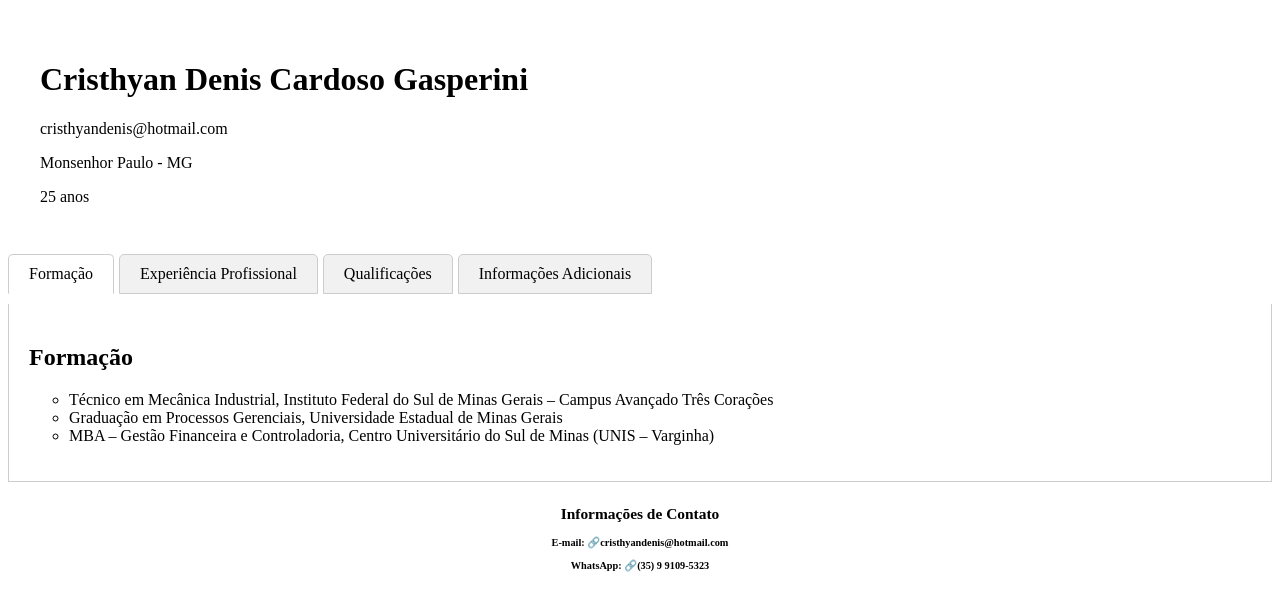
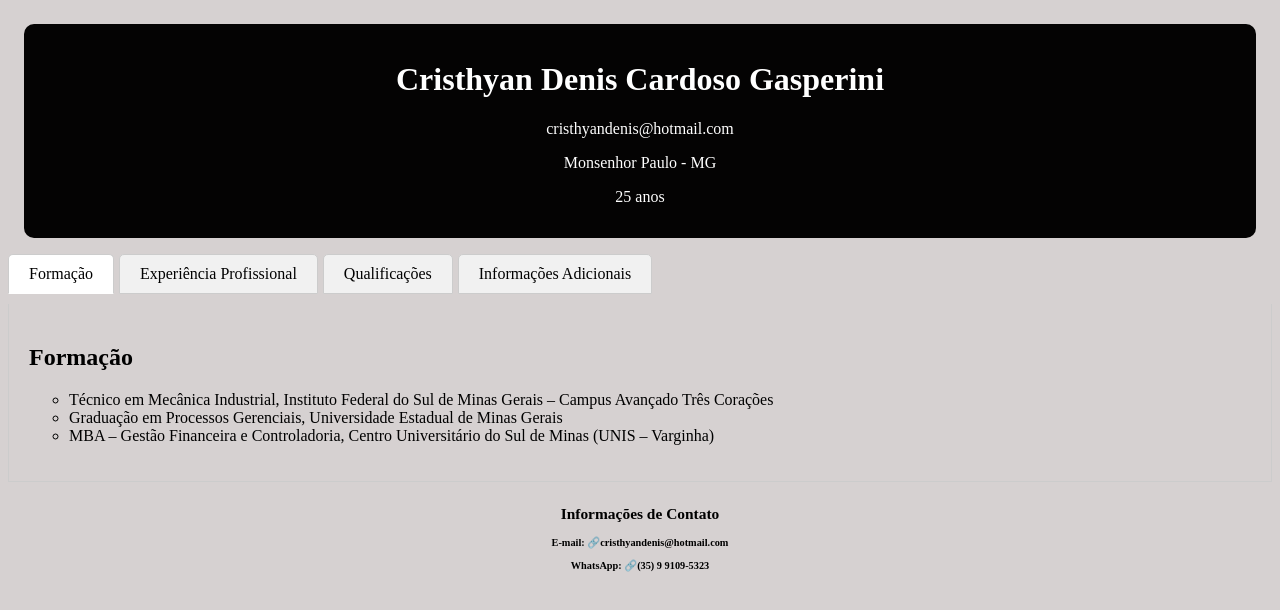
Before and after one commit to N05f347u5/cristhyandenis, a plain HTML site: page index.html in a window 1280 px wide. Drawn offline with Linux system fonts and the light colour scheme.

Commit message:
Atualização de Estilo

```diff
--- a/index.html
+++ b/index.html
@@ -9,7 +9,7 @@
 <body>
     <header>
         <h1>Cristhyan Denis Cardoso Gasperini</h1>
-        <p><a href="mailto:cristhyandenis@hotmail.com">cristhyandenis@hotmail.com</a></p>
+        <p><a href="mailto:cristhyandenis@hotmail.com" id="linkca">cristhyandenis@hotmail.com</a></p>
         <p>Monsenhor Paulo - MG</p>
         <p id="age">25 anos</p>
     </header>
--- a/style.css
+++ b/style.css
@@ -7,7 +7,7 @@
     flex-direction: column;
     min-height: 100vh;
     flex: 1;
-    opacity: ;
+    background-color: rgba(199, 193, 193, 0.729);
 
 }
 html {
@@ -18,10 +18,12 @@ html {
 
 }
 header{
-    background-color: rgba(255, 255, 255, 0.396);
+    background-color: rgb(4, 3, 3);
     padding: 1em;
     margin: 1em;
     border-radius: 10px;
+    color: white;
+    text-align: center;
 }
 footer {
     text-align: center;
@@ -30,6 +32,9 @@ footer {
     font-size: 10.3px;
     padding: 1em;
 
+}
+#linkca{
+    color: white;
 }
     /* Estilo dos Links*/
 a {
```
